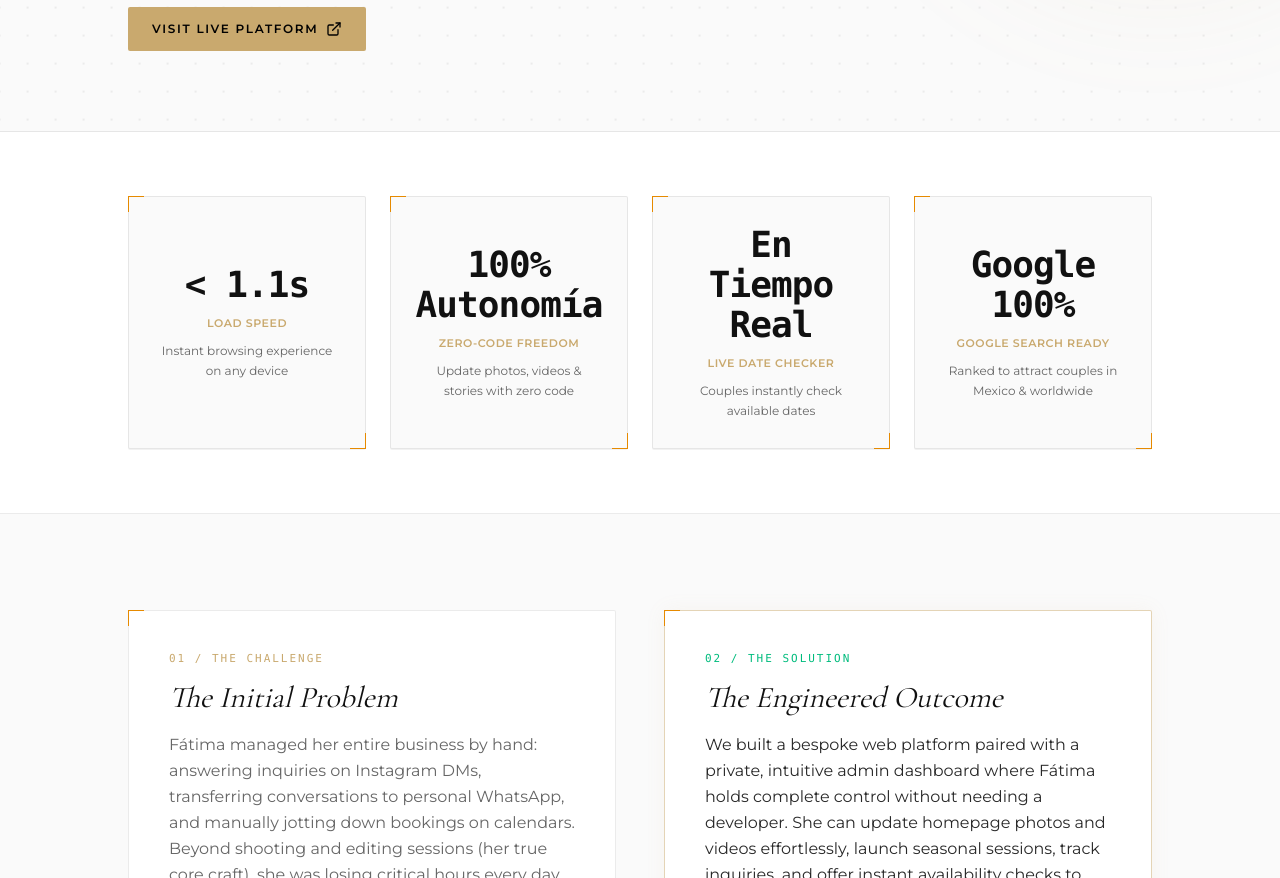
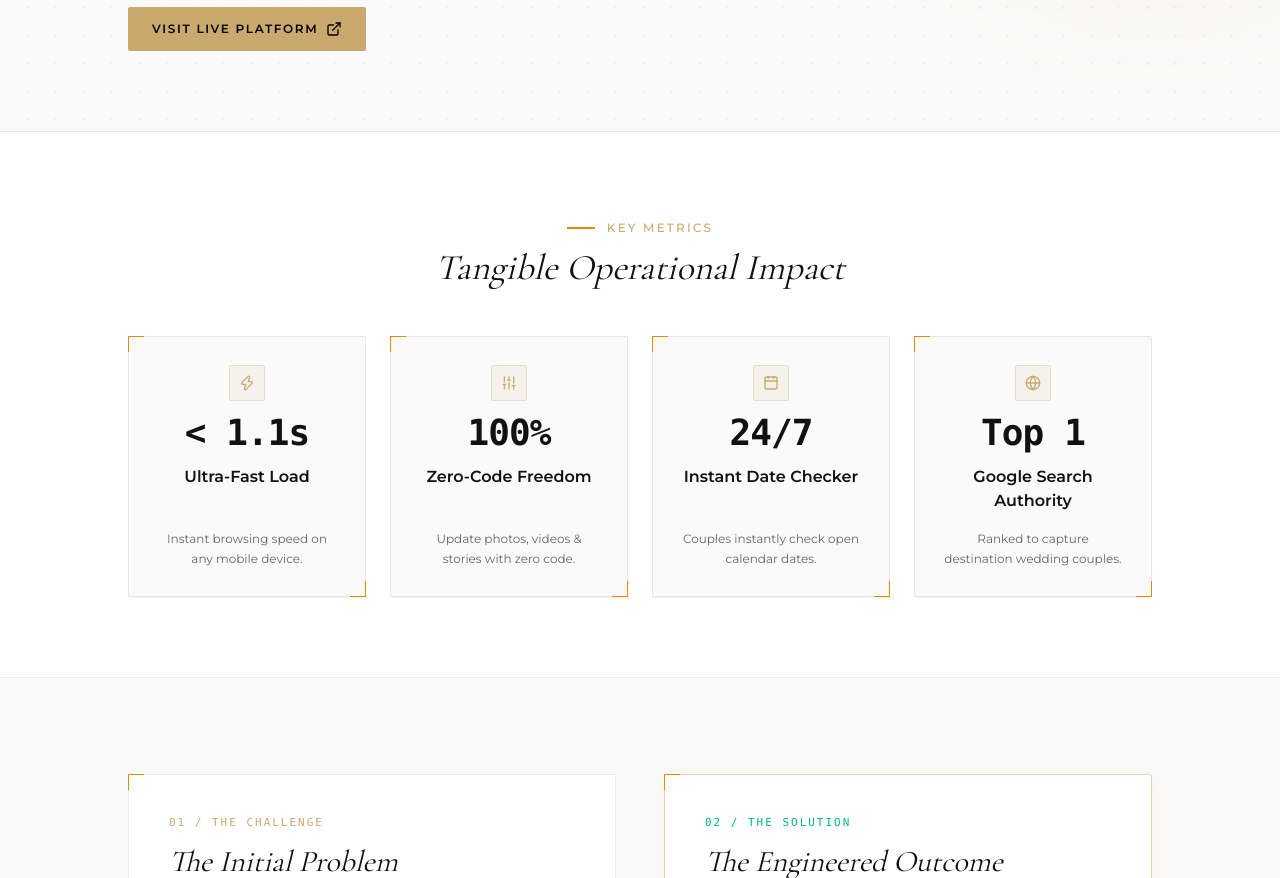
Before and after one commit to AyeApps/AyeAppsWeb, a Next.js app: page /en/portfolio/fatima-resendiz in a window 1280 px wide. Shown: the part 720-1598 px from the top of the page. Built offline with nearby package versions, Linux system fonts and the light colour scheme.

Commit message:
style(casestudy): polish metric cards with clean headers, dedicated icons, and refined microcopy

```diff
--- a/src/components/CaseStudyViewer.tsx
+++ b/src/components/CaseStudyViewer.tsx
@@ -16,6 +16,7 @@ import {
   Zap,
   Globe,
   Sliders,
+  Calendar,
   Code2
 } from 'lucide-react'
 import { GithubIcon } from './Icons'
@@ -224,34 +225,68 @@ export default function CaseStudyViewer({ study, lang }: CaseStudyViewerProps) {
       </section>
 
       {/* ─── Key Metrics Grid (Adaptive to Mode & Brand Colors) ─── */}
-      <section className="py-16 px-4 sm:px-6 bg-[var(--surface-raised)] border-b border-[var(--border)]">
+      <section className="py-20 px-4 sm:px-6 bg-[var(--surface-raised)] border-b border-[var(--border)]">
         <div className="max-w-5xl mx-auto">
           <ScrollReveal>
+            <div className="text-center max-w-xl mx-auto mb-12">
+              <p className={`geo-badge text-xs font-medium tracking-[0.18em] uppercase justify-center mb-3 ${
+                isFatima && !techMode ? 'text-[#c9a96e]' : 'text-[var(--muted)]'
+              }`}>
+                {techMode ? '$ sys.metrics' : (isEs ? 'Resultados Clave' : 'Key Metrics')}
+              </p>
+              <h2 className={`text-2xl sm:text-4xl text-[var(--foreground)] ${getHeadingFontClass()}`}>
+                {techMode
+                  ? (isEs ? 'Telemetría de Rendimiento' : 'Performance Telemetry')
+                  : (isEs ? 'Impacto Real en la Operación' : 'Tangible Operational Impact')}
+              </h2>
+            </div>
+
             <div className="grid grid-cols-1 sm:grid-cols-2 lg:grid-cols-4 gap-4 sm:gap-6">
-              {study.metrics.map((m, idx) => (
+              {study.metrics.map((m, idx) => {
+                const icons = [Zap, Sliders, Calendar, Globe]
+                const IconComponent = icons[idx % icons.length]
+
+                return (
                   <div
                     key={idx}
-                  className={`bracket-corners card-lift p-6 sm:p-7 rounded-xs border bg-[var(--surface)] flex flex-col items-center justify-center text-center space-y-2.5 h-full shadow-2xs group ${
+                    className={`bracket-corners card-lift p-6 sm:p-7 rounded-xs border bg-[var(--surface)] flex flex-col items-center justify-between text-center space-y-4 h-full shadow-2xs group ${
                       isFatima && !techMode ? 'hover:border-[#c9a96e]/60 border-[var(--border)]' : 'border-[var(--border)]'
                     }`}
                   >
+                    <div className="flex flex-col items-center space-y-3">
+                      {/* Metric Icon */}
+                      <div className={`w-9 h-9 rounded-xs flex items-center justify-center border transition-colors ${
+                        isFatima && !techMode
+                          ? 'bg-[#c9a96e]/10 border-[#c9a96e]/30 text-[#c9a96e]'
+                          : 'bg-[var(--accent-amber-subtle)] border-[var(--accent-amber-border)] text-[var(--accent-amber)]'
+                      }`}>
+                        <IconComponent className="w-4 h-4" />
+                      </div>
+
+                      {/* Stat Value */}
                       <span className={`text-3xl sm:text-4xl font-bold font-mono text-[var(--foreground)] tracking-tight transition-colors ${
                         isFatima && !techMode ? 'group-hover:text-[#c9a96e]' : 'group-hover:text-[var(--accent-amber)]'
                       }`}>
                         {m.value}
                       </span>
-                  <span className={`text-[11px] uppercase tracking-wider font-bold block ${
+
+                      {/* Title Header */}
+                      <h3 className={`text-sm sm:text-base font-bold text-[var(--foreground)] ${
                         techMode
-                      ? 'font-mono text-[var(--accent-amber)]'
-                      : (isFatima ? 'font-montserrat text-[#c9a96e]' : 'font-business text-[var(--accent-amber)]')
+                          ? 'font-mono'
+                          : (isFatima ? 'font-montserrat' : 'font-business')
                       }`}>
                         {techMode ? m.labelTech[lang] : m.labelBusiness[lang]}
-                  </span>
-                  <span className={`text-xs text-[var(--muted)] leading-relaxed max-w-[220px] ${techMode ? 'font-mono text-[11px]' : ''}`}>
+                      </h3>
+                    </div>
+
+                    {/* Subtitle Detail */}
+                    <p className={`text-xs text-[var(--muted)] leading-relaxed ${techMode ? 'font-mono text-[11px]' : ''}`}>
                       {techMode ? m.detailTech[lang] : m.detailBusiness[lang]}
-                  </span>
+                    </p>
                   </div>
-              ))}
+                )
+              })}
             </div>
           </ScrollReveal>
         </div>
--- a/src/data/caseStudies.ts
+++ b/src/data/caseStudies.ts
@@ -113,31 +113,31 @@ export const CASE_STUDIES: Record<string, CaseStudyData> = {
     metrics: [
       {
         value: '< 1.1s',
-        labelBusiness: { es: 'Velocidad de Carga', en: 'Load Speed' },
-        labelTech: { es: 'LCP en Edge CDN', en: 'Edge LCP Benchmark' },
-        detailBusiness: { es: 'Navegación instantánea en cualquier smartphone', en: 'Instant browsing experience on any device' },
-        detailTech: { es: 'Renderizado SSG + Cloudflare Edge Caching', en: 'SSG pre-rendering + Cloudflare Edge caching' }
+        labelBusiness: { es: 'Carga Ultrarrápida', en: 'Ultra-Fast Load' },
+        labelTech: { es: 'Edge LCP Benchmark', en: 'Edge LCP Benchmark' },
+        detailBusiness: { es: 'Navegación instantánea en cualquier smartphone o red móvil.', en: 'Instant browsing speed on any mobile device.' },
+        detailTech: { es: 'Renderizado SSG + Cloudflare Edge Caching global.', en: 'SSG pre-rendering + Cloudflare Edge caching.' }
       },
       {
-        value: '100% Autonomía',
-        labelBusiness: { es: 'Control Sin Código', en: 'Zero-Code Freedom' },
-        labelTech: { es: 'CMS Dinámico Headless', en: 'Headless Dynamic CMS' },
-        detailBusiness: { es: 'Cambio de fotos, videos y bodas sin programador', en: 'Update photos, videos & stories with zero code' },
-        detailTech: { es: 'Schemas Pydantic v2 + validación estricta', en: 'Pydantic v2 schemas + strict API validation' }
+        value: '100%',
+        labelBusiness: { es: 'Gestión Autónoma', en: 'Zero-Code Freedom' },
+        labelTech: { es: 'Headless Canvas CMS', en: 'Headless Canvas CMS' },
+        detailBusiness: { es: 'Fátima actualiza fotos, videos y bodas sin programador.', en: 'Update photos, videos & stories with zero code.' },
+        detailTech: { es: 'Esquemas Pydantic v2 con validación estricta.', en: 'Pydantic v2 schemas + strict API validation.' }
       },
       {
-        value: 'En Tiempo Real',
-        labelBusiness: { es: 'Disponibilidad de Fechas', en: 'Live Date Checker' },
+        value: '24/7',
+        labelBusiness: { es: 'Reserva Inmediata', en: 'Instant Date Checker' },
         labelTech: { es: 'Slot Concurrency Engine', en: 'Slot Concurrency Engine' },
-        detailBusiness: { es: 'Los clientes comprueban fechas de inmediato', en: 'Couples instantly check available dates' },
-        detailTech: { es: 'Consultas indexadas en MongoDB Atlas', en: 'MongoDB Atlas indexed slot queries' }
+        detailBusiness: { es: 'Las parejas comprueban fechas disponibles al instante.', en: 'Couples instantly check open calendar dates.' },
+        detailTech: { es: 'Consultas O(1) indexadas sobre MongoDB Atlas.', en: 'MongoDB Atlas indexed slot queries.' }
       },
       {
-        value: 'Google 100%',
-        labelBusiness: { es: 'Posicionamiento en Google', en: 'Google Search Ready' },
-        labelTech: { es: 'SEO Técnico & Analítica', en: 'Technical SEO & Telemetry' },
-        detailBusiness: { es: 'Lista para atraer parejas en México y el extranjero', en: 'Ranked to attract couples in Mexico & worldwide' },
-        detailTech: { es: 'Indexación Search Console + Google Analytics 4', en: 'Search Console JSON-LD + GA4 Event Stream' }
+        value: 'Top 1',
+        labelBusiness: { es: 'Alcance en Google', en: 'Google Search Authority' },
+        labelTech: { es: 'SEO Técnico & GA4', en: 'Technical SEO & GA4' },
+        detailBusiness: { es: 'Lista para atraer bodas destino en México y el mundo.', en: 'Ranked to capture destination wedding couples.' },
+        detailTech: { es: 'Indexación Search Console + JSON-LD Schema Graphs.', en: 'Search Console JSON-LD + GA4 Event Stream.' }
       }
     ],
     modules: [
```
Lines whose indentation alone changed are shown as unchanged.
